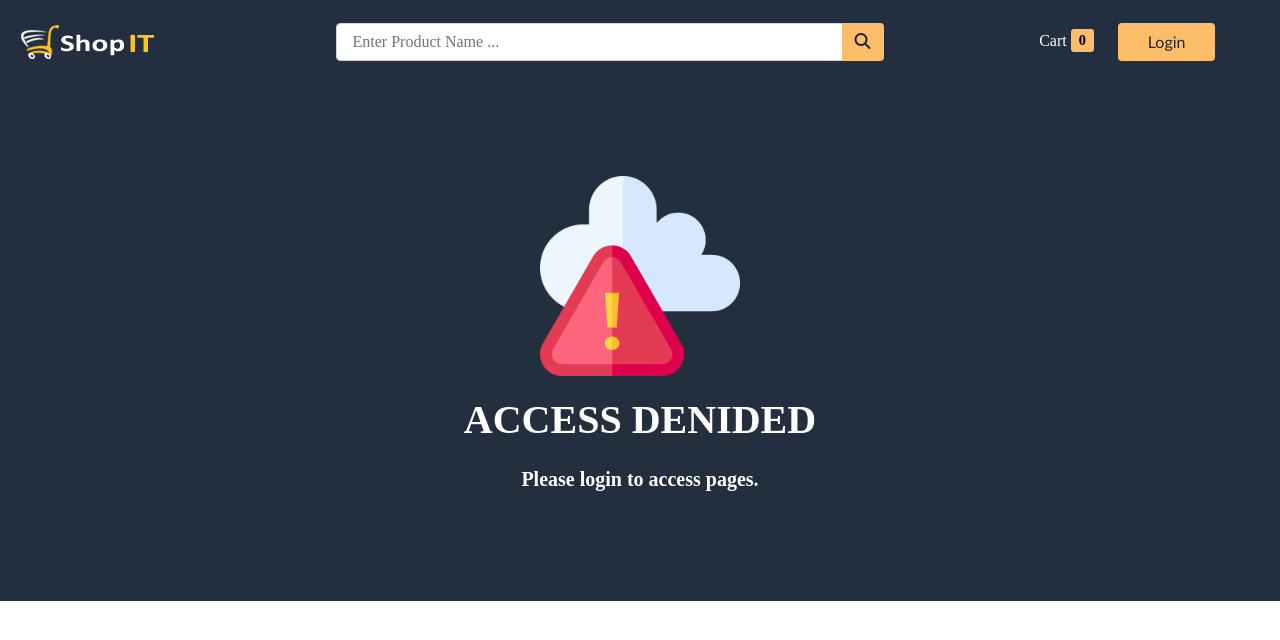
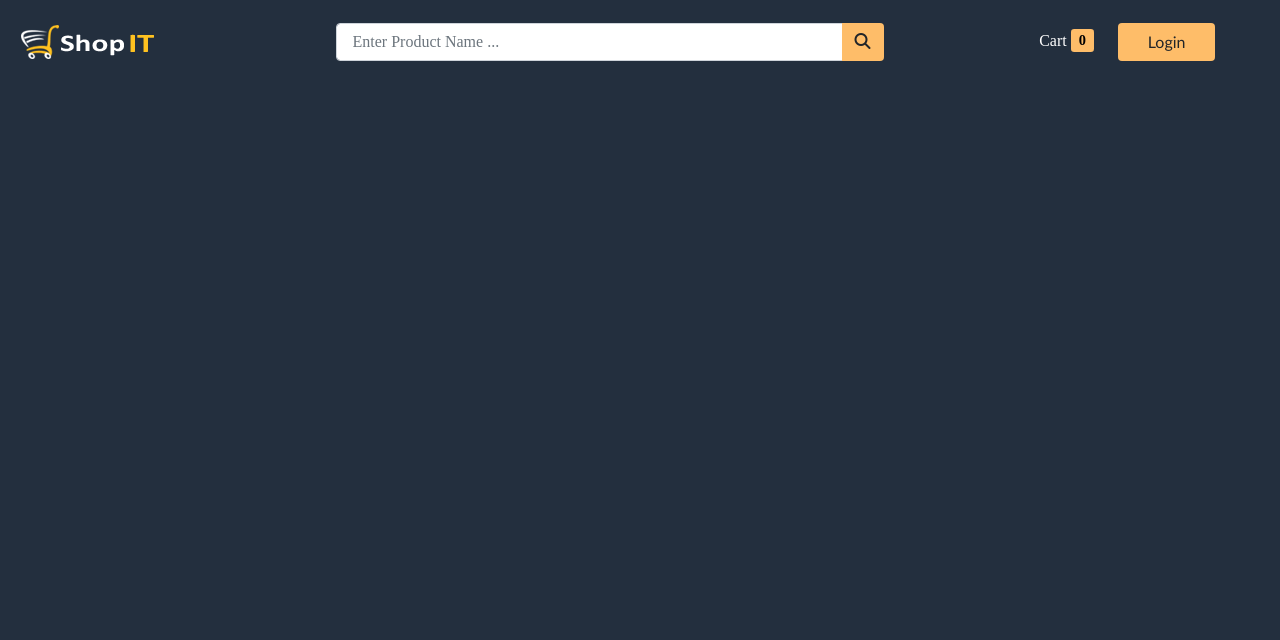
Before and after one commit to tuanfunix99/ShopIT-Ecommerce, a React (Create React App) app in the folder client/: page /me in a window 1280 px wide. Shown: the top 640 px of the page. Built offline with nearby package versions, Linux system fonts and the light colour scheme; no server answers.

Commit message:
fix height access page

```diff
--- a/client/public/index.html
+++ b/client/public/index.html
@@ -29,7 +29,7 @@
       work correctly both with client-side routing and a non-root public URL.
       Learn how to configure a non-root public URL by running `npm run build`.
     -->
-    <title>React App</title>
+    <title>ShopIT</title>
   </head>
   <body>
     <noscript>You need to enable JavaScript to run this app.</noscript>
--- a/client/src/App.css
+++ b/client/src/App.css
@@ -6,6 +6,7 @@ body {
   margin: 0px;
   padding: 0px;
   overflow-x: hidden;
+  overflow-y: hidden;
 }
 
 /* Scroll Bar */
--- a/client/src/components/access/Access.css
+++ b/client/src/components/access/Access.css
@@ -1,7 +1,7 @@
 
 .access-denided-page{
     background: #232f3e;
-    height: 517px;
+    height: 10000px;
     display: flex;
     align-items: center;
     justify-content: center;
```
